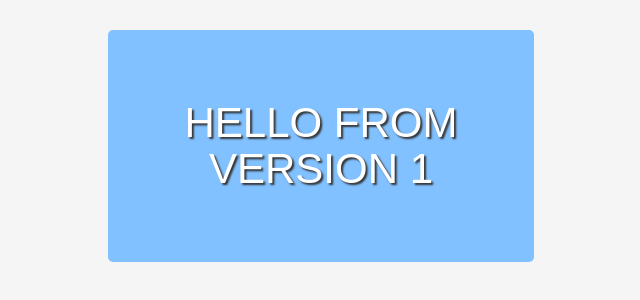
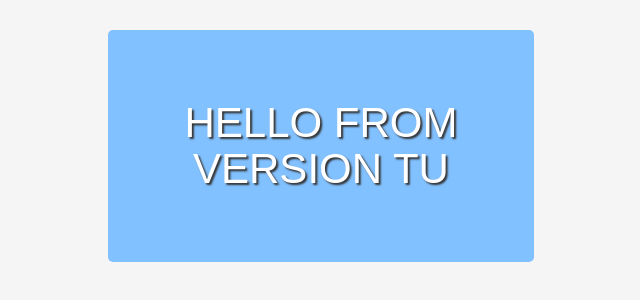
Before and after one commit to felipeamarante/github-codedeploy, a plain HTML site: page index.html in a window 1280 px wide. Shown: the whole page, without its empty margins (319-959 px from the left). Drawn offline with nearby package versions, Linux system fonts and the light colour scheme.

Commit message:
initial commit

```diff
--- a/index.html
+++ b/index.html
@@ -71,7 +71,7 @@
             <div class="container-fluid">
                 <div class="row">
                     <div id="main" class="col-md-4 col-md-offset-4 col-xs-10 col-xs-offset-1 text-center">
-                        <h1>HELLO FROM VERSION 1</h1>
+                        <h1>HELLO FROM VERSION TU</h1>
                     </div>
                 </div>
             </div>
```
